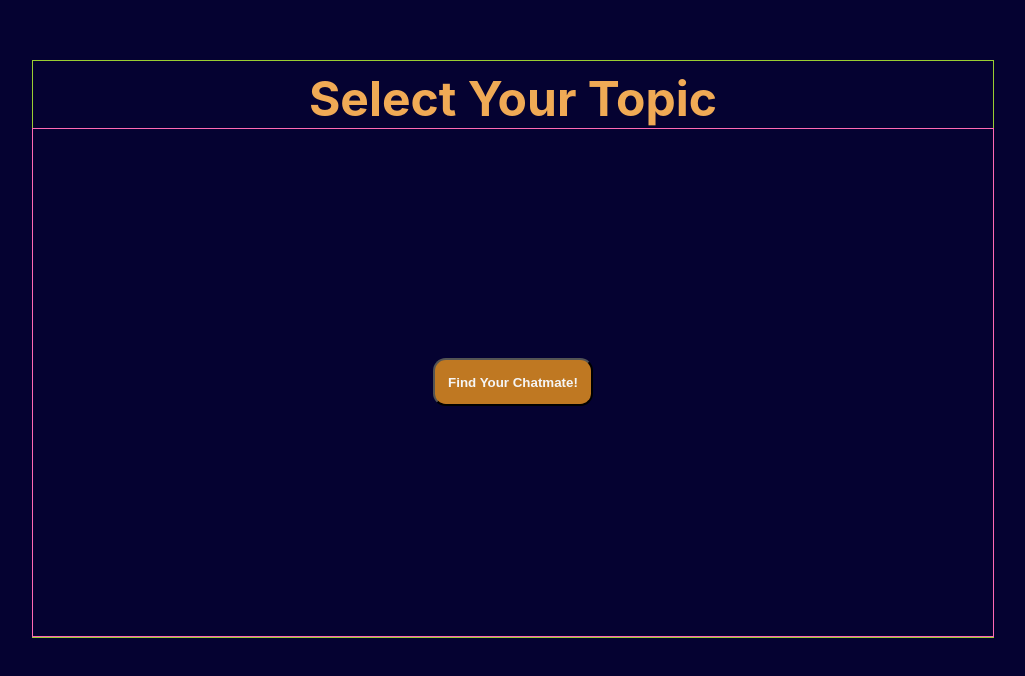
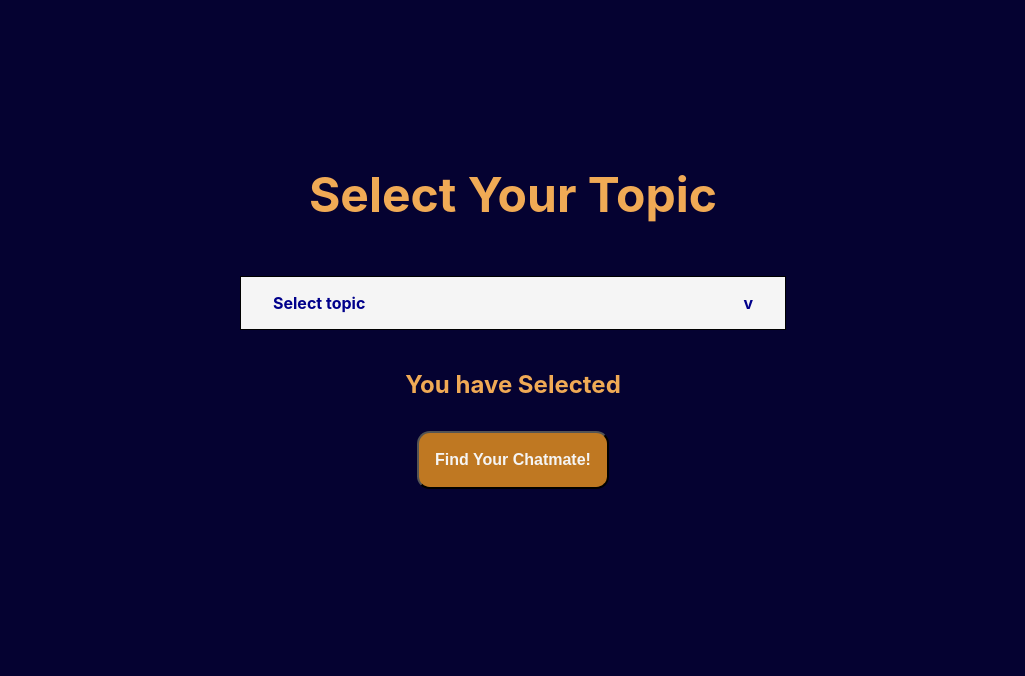
Before and after one commit to naphattar/Gungao1.1, a React (Create React App) app in the folder clients/: page / in a window 1280 px wide. Shown: the part 752-1428 px from the top of the page, without its empty margins (127-1152 px from the left). Built offline with nearby package versions, Linux system fonts and the light colour scheme.

Commit message:
add completed Selectpage

```diff
--- /dev/null
+++ b/clients/src/Interface.ts
@@ -0,0 +1,4 @@
+export type Option = {
+    label: string;
+    value: string | number;
+}
--- a/clients/src/Page/Homepage/Mainpage.css
+++ b/clients/src/Page/Homepage/Mainpage.css
@@ -32,9 +32,8 @@
 }
 
 .selectpagebody{
-    border: solid 1px yellowgreen;
     width: 60rem;
-    height: 36rem;
+    height: 24rem;
     display: flex;
     flex-direction: column;
     align-items: center;
@@ -49,19 +48,27 @@
     margin-bottom: 0rem;
 }
 
+.selectpagebody h4{
+    color: #f0aa55;
+    font-size: 1.5rem;
+    font-weight: bold;
+    margin-top: 0.5rem;
+    margin-bottom: 0rem;
+}
+
 .selectpageformcontainer{
     display: flex;
     flex-direction: column;
     justify-content: center;
     align-items: center;
-    border: 1px solid hotpink;
+    gap: 2rem;
     height: 32rem;
     width: 100%;
 }
 
 .selecttopicbutton{
-    height: 3rem;
-    width: 10rem;
+    height: 3.6rem;
+    width: 12rem;
     align-items: center;
     justify-content: center;
     border-radius: 0.8rem;
@@ -69,6 +76,7 @@
 }
 
 .selecttopiclink{
+    font-size: 1rem;
     color: whitesmoke;
     list-style-type: none;
     text-decoration: none;
--- /dev/null
+++ b/clients/src/Page/Homepage/Select.css
@@ -0,0 +1,42 @@
+.select-component {
+    position: relative;
+    background-color: whitesmoke;
+}
+
+.select {
+    display: flex;
+    border: 1px solid #000;
+    padding: 1rem 2rem;
+    width: 30rem;
+    cursor: pointer;
+    justify-content: space-between;
+}
+
+.select span {
+    font-size: 1rem;
+    font-weight: bold;
+    color: darkblue;
+}
+
+.options {
+    position: absolute;
+    width: 30rem;
+}
+
+.options .option {
+    background: #fff;
+    padding: 1rem 2rem;
+    border: 1px solid #000;
+    width: 100%;
+    border-bottom: none;
+    font-size: 0.8rem;
+    cursor: pointer;
+}
+
+.options .option:last-child {
+    border-bottom: 1px solid #000;
+}
+
+.options .option:first-child {
+    border-top: none;
+}
--- /dev/null
+++ b/clients/src/Page/Homepage/Select.tsx
@@ -0,0 +1,37 @@
+import React from "react";
+import { Option } from '../../Interface';
+import { useState } from "react";
+import "./Select.css"
+
+interface SelectProps {
+  placeholder?: string;
+  options: Option[];
+  selected: Option | null;
+  onChange: (selection: Option) => void;
+};
+
+const Select: React.FC<SelectProps> = ({ placeholder, selected, options, onChange }) => {
+    const [showOptions, setShowOptions] = useState(false);
+    return (
+        <div className="select-component" >
+            <div onClick={() => setShowOptions(!showOptions)} className="select">
+                <span>{selected ? selected.label : placeholder}</span>
+                <span>v</span>
+            </div>
+            {showOptions && (
+                <div  className="options">
+                    {options.map(option => (
+                        <div onClick={() => {
+                            onChange(option);
+                            setShowOptions(false);
+                        }} key={option.value} className="option">
+                            <span>{option.label}</span>
+                        </div>
+                    ))}
+                </div>
+            )}
+        </div>
+    );
+};
+
+export default Select
--- a/clients/src/Page/Homepage/Selectpage.tsx
+++ b/clients/src/Page/Homepage/Selectpage.tsx
@@ -1,37 +1,53 @@
-import React from 'react';
+import React, { useState } from 'react';
 import { ActionMeta, GroupBase } from 'react-select';
 import { InputActionMeta } from 'react-select/dist/declarations/src';
-import Select from 'react-select/dist/declarations/src/Select';
 import "./Mainpage.css"
+import Select from './Select';
 import Selecttopicbutton from './Selecttopicbutton';
+import { Option } from '../../Interface';
 
-interface Option<
-  Option = unknown,
-  IsMulti extends boolean = false,
-  Group extends GroupBase<Option> = GroupBase<Option>
-  > {
-    value : string;
-    label : string;
+const options: Option[] = [
+  {
+    label: "Movies",
+    value: "movies"
+  },
+  {
+    label: "Game",
+    value: "game"
+  },
+  {
+    label: "Animal",
+    value: "animal"
+  },
+  {
+    label: "Guy2yo",
+    value: "guy2yo"
+  },
+  {
+    label: "Computer",
+    value: "computer"
+  },
+  {
+    label : "Hee",
+    value : "hee"
   }
+];
 
 function Selectpage() {
-  const options: Option[] = [
-    { value: 'chocolate', label: 'Chocolate' },
-    { value: 'strawberry', label: 'Strawberry' },
-    { value: 'vanilla', label: 'Vanilla' }
-  ];
+  const [selectedItem, setSelectedItem] = useState<Option | null>(null);
 
-  const [selectedOption, setSelectedOption] = React.useState<Option | null>(null);
-
-  const handleChange = (selectedoption: Option | null, actionMeta: ActionMeta<Option>) => {
-    setSelectedOption(selectedOption);
- }
   return (
     <div className="homepagebody">
       <div className="selectpagebody">
         <p>Select Your Topic</p>
         <div className="selectpageformcontainer">
-
+          <Select
+            placeholder="Select topic"
+            selected={selectedItem}
+            options={options}
+            onChange={(selection: Option) => setSelectedItem(selection)}
+          />
+          <h4>You have Selected {selectedItem?.label}</h4>
           <Selecttopicbutton/>
         </div>
       </div>
```
Also changed, not shown: clients/src/Page/Chat/Chat.tsx (added, +9 -0 lines), clients/src/Page/Chat/Chatmain.tsx (added, +9 -0 lines), clients/src/Page/Chat/Chatmessage.tsx (added, +9 -0 lines), clients/src/Page/Chat/Chat.css (added).
